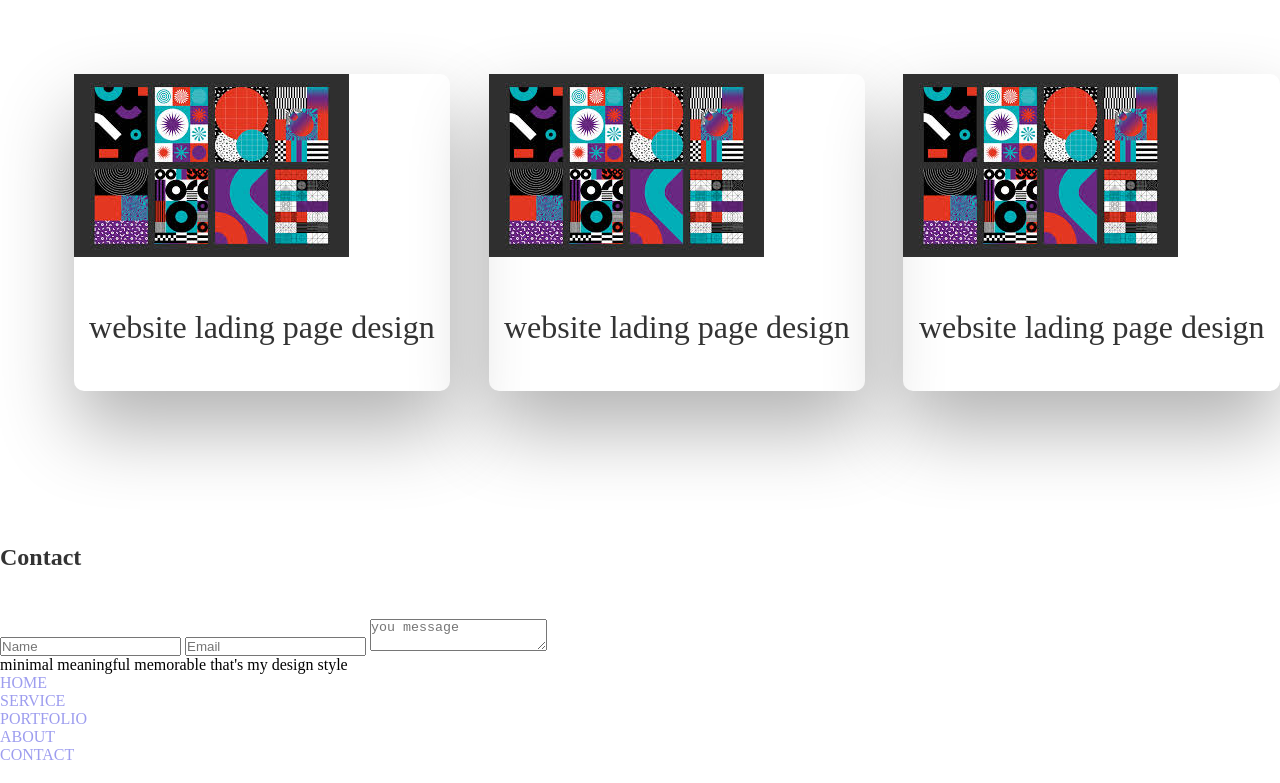
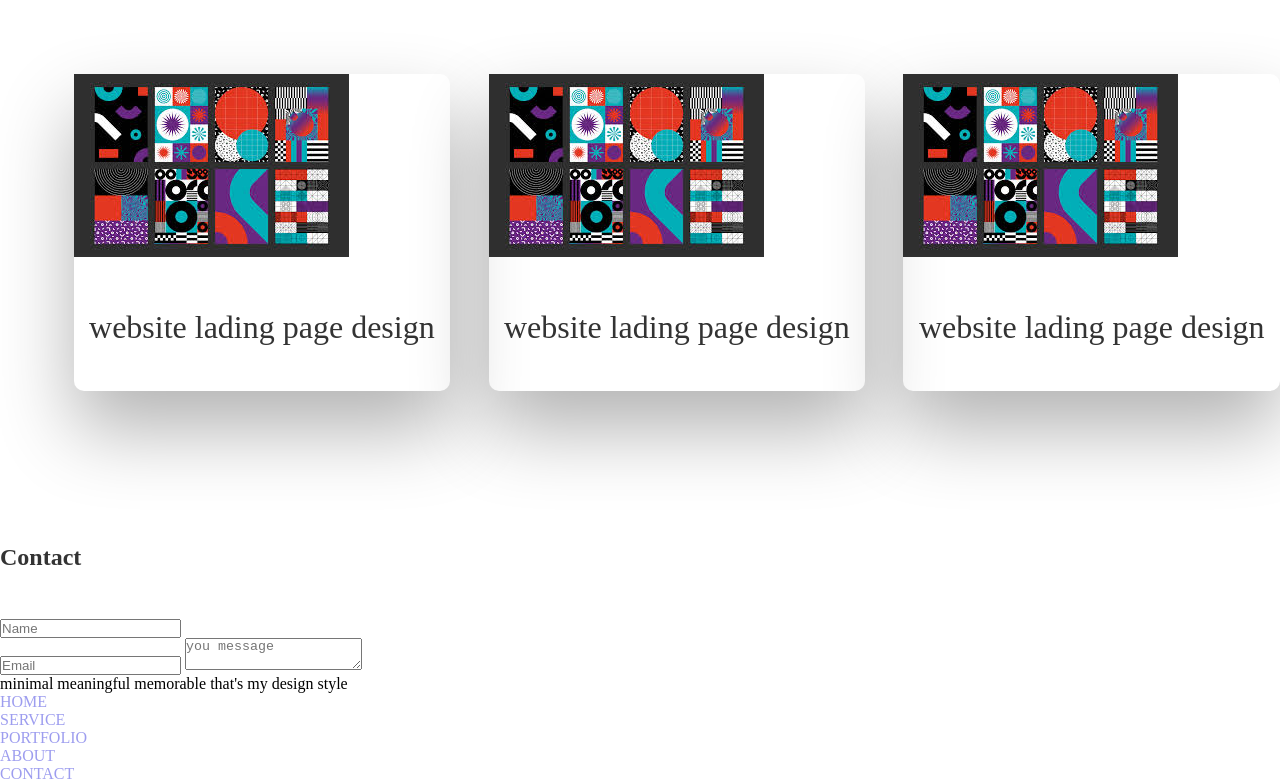
Before and after one commit to AbdiRashid2025/CHALLENGE-11, a plain HTML site: page index.html in a window 1280 px wide. Shown: the part 1753-2536 px from the top of the page. Drawn offline with Linux system fonts and the light colour scheme.

Commit message:
index.html

```diff
--- a/index.html
+++ b/index.html
@@ -138,7 +138,9 @@
       <section class="contact">
         <h2>Contact</h2>
         <form action="#">
-          <input type="text" placeholder="Name" required />
+          <div class="name">
+            <input type="text" placeholder="Name" required />
+          </div>
           <input type="email" placeholder="Email" required />
           <textarea name="message" id="" placeholder="you message"></textarea>
         </form>
```
